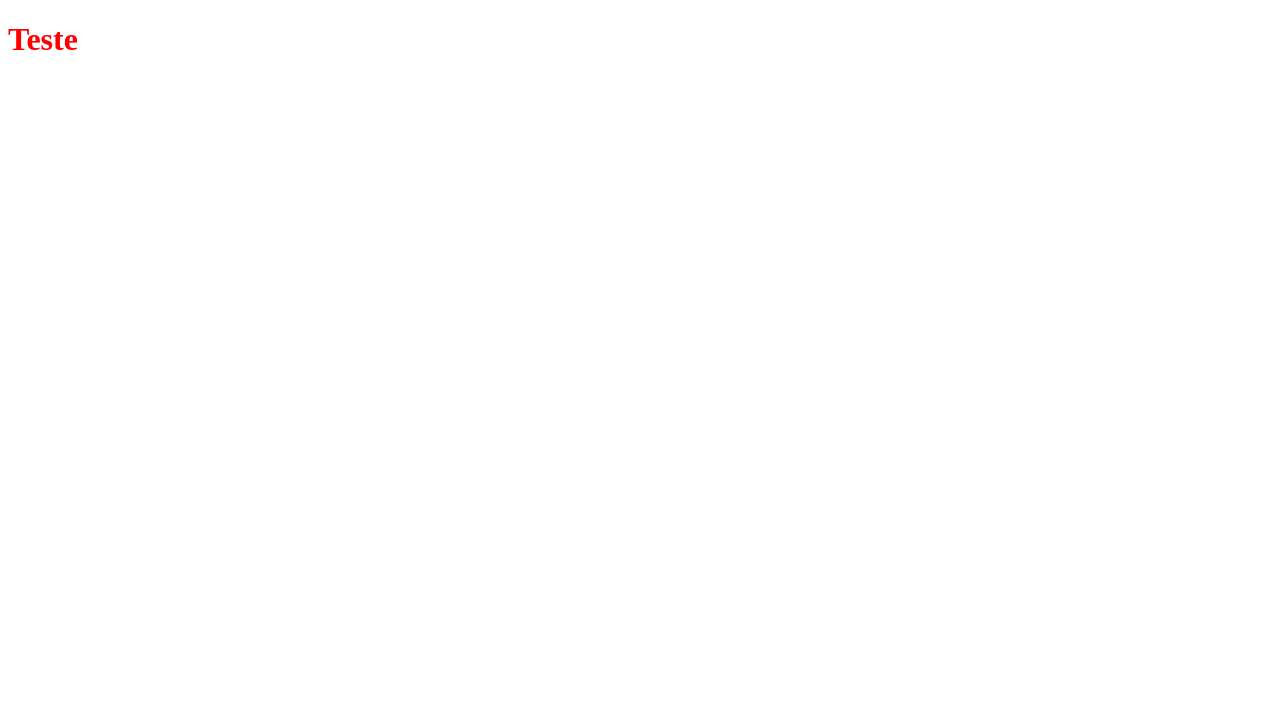
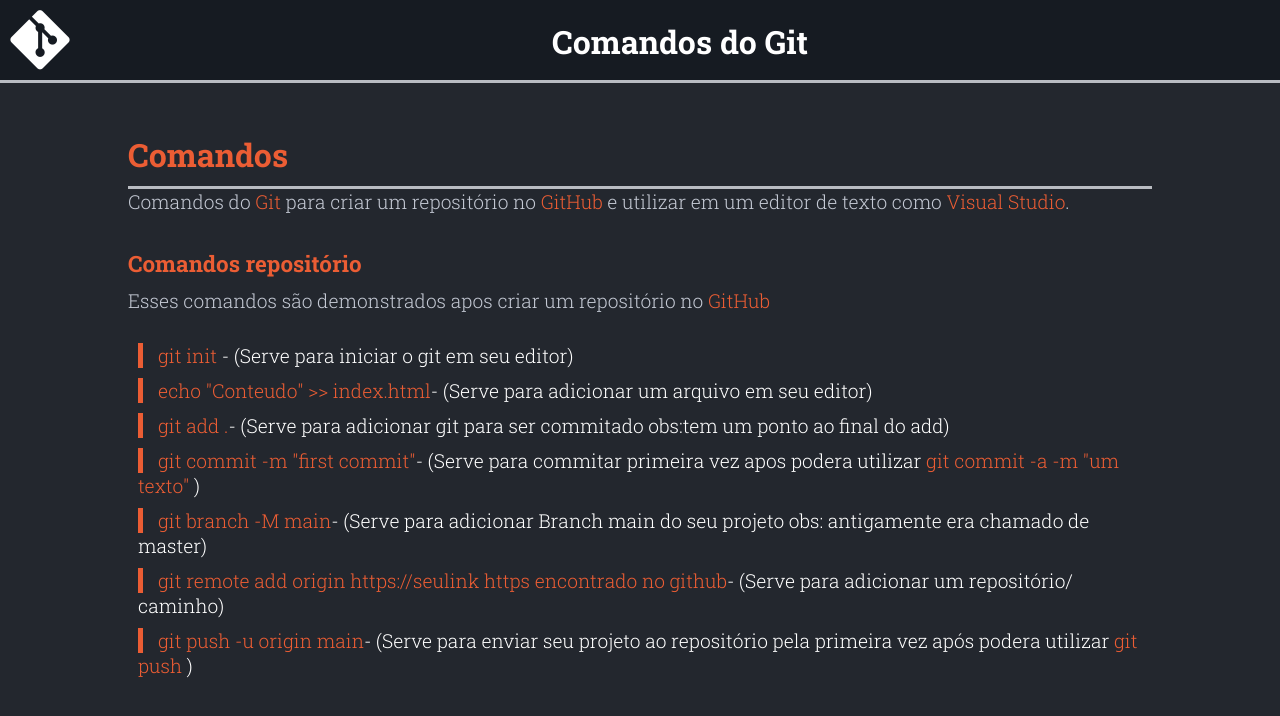
Before and after one commit to FlavioBrancalhao/gitcomand, a plain HTML site: page index.html in a window 1280 px wide. Drawn offline with nearby package versions, Linux system fonts and the light colour scheme.

Commit message:
Header e main parte 1

```diff
--- a/css/Css.css
+++ b/css/Css.css
@@ -1,3 +1,121 @@
-h1{
-    color: red;
+
+*{
+    margin: 0;
+    padding: 0;
+    font-family: 'Roboto', sans-serif;
+    font-family: 'Roboto Slab', serif;
 }
+/*variaveis*/
+:root{
+    --Text-title-color: #EB5D34;
+    --body-bg-color: #161B22;
+    --body-border-color: #b9bcc2;
+    --text-main-color: #C4C9D4;
+    --back-bg-color:#EB5D34;
+    --color-icone: #fff;
+}
+
+header{
+    display: flex;
+    flex-wrap: wrap;
+    flex-direction: row;
+
+    width: auto;
+    height: auto;
+    margin: auto;
+}
+#icon{
+    display: flex;
+    text-align: center;
+    height: auto;
+    justify-content: center;
+    width: auto;
+    flex: 0 ;
+    padding: 10px;
+    background-color: var(--body-bg-color);
+    color: var(--color-icone);
+    border-bottom: 3px solid var(--body-border-color);
+
+}
+#icon i{
+    font-size: 60px;
+
+
+}
+#title-header{
+    width: auto;
+    display: flex;
+    justify-content: center;
+    text-align: center;
+    flex: 1;
+}
+#title-header h1{
+    width: 100%;
+    height: auto;
+    text-align: center;
+    justify-content: center;
+    padding-top: 20px;
+    background-color: var(--body-bg-color);
+    color: var(--color-icone);
+    border-bottom: 3px solid var(--body-border-color);
+}
+main{
+    width: 100%;
+    min-height: 100vh;
+    background-color: #23272e;
+
+}
+#container{
+    width: 80%;
+    height: auto;
+    margin-left: 10%;
+    padding-top: 50px;
+}
+.title-hub{
+    width: 100%;
+    font-size: 2em;
+    font-weight: bold;
+    color: var(--Text-title-color);
+    padding-bottom: 10px;
+    border-bottom: solid 3px var(--body-border-color);
+}
+.description{
+    font-size: 1.2em;
+    color: var(--text-main-color);
+}
+.highlight{
+    color: var(--Text-title-color);
+}
+.bord{
+    color: var(--Text-title-color);
+    border-left: solid 5px var(--Text-title-color);
+    padding-left: 15px;
+}
+#comands{
+    width: 100%;
+    margin-top: 35px;
+    display: flex;
+    flex-wrap: wrap;
+
+}
+
+.comands2 ul{
+    padding-top: 20px;
+    list-style: none;
+}
+.comands2 ul li{
+    font-size: 1.2em;
+    color: var(--color-icone);
+
+    padding-left: 10px;
+    padding-top: 10px;
+    border-radius: 1px
+}
+.title-hub2{
+    width: 100%;
+    font-size: 1.4em;
+    font-weight: 700;
+    color: var(--Text-title-color);
+    padding-bottom: 10px;
+
+}
--- a/index.html
+++ b/index.html
@@ -5,9 +5,56 @@
     <meta http-equiv="X-UA-Compatible" content="IE=edge">
     <meta name="viewport" content="width=device-width, initial-scale=1.0">
     <link rel="stylesheet" href="css/Css.css">
+    <link rel="preconnect" href="https://fonts.googleapis.com">
+<link rel="preconnect" href="https://fonts.gstatic.com" crossorigin>
+<link href="https://fonts.googleapis.com/css2?family=Roboto+Slab:wght@100;200;300;700&family=Roboto:wght@100&display=swap" rel="stylesheet">
+<link rel="stylesheet" href="https://cdn.jsdelivr.net/gh/devicons/devicon@v2.15.1/devicon.min.css">
+<script type="module" src="https://unpkg.com/ionicons@5.5.2/dist/ionicons/ionicons.esm.js"></script>
+<script nomodule src="https://unpkg.com/ionicons@5.5.2/dist/ionicons/ionicons.js"></script>
     <title>Comandos do git</title>
 </head>
 <body>
-    <h1>Teste</h1>
+    <header>
+        <div id="icon">
+        <i class="devicon-git-plain"></i>
+    </div>
+    <div id="title-header">
+        <h1>Comandos do Git</h1>
+    </div>
+    </header>
+    <main>
+
+        <section id="container">
+            <div id="title">
+            <h1 class="title-hub">Comandos</h1>
+            <p class="description">Comandos do <span class="highlight"> Git</span> para criar um repositório no <span class="highlight">GitHub</span> e utilizar em um editor de texto como <span class="highlight">Visual Studio</span>. </p>
+        </div>
+        <div id="comands">
+            <h2 class="title-hub2">Comandos repositório</h2>
+            <p class="description">Esses comandos são demonstrados apos criar um repositório no <span class="highlight">GitHub</span></p>
+            <div class="comands2">
+                <ul>
+                    <li><span class="highlight bord">git init </span>- (Serve para iniciar o git em seu editor)</li>
+
+                    <li><span class="highlight bord">echo "Conteudo" >> index.html</span>- (Serve para adicionar um arquivo em seu editor)</li>
+
+                    <li><span class="highlight bord">git add .</span>- (Serve para adicionar git para ser commitado obs:tem um ponto ao final do add)</li>
+
+                    <li><span class="highlight bord">git commit -m "first commit"</span>- (Serve para commitar primeira vez apos podera utilizar <span class="highlight">git commit -a -m "um texto"</span> )</li>
+
+                    <li><span class="highlight bord">git branch -M main</span>- (Serve para adicionar Branch main do seu projeto obs: antigamente era chamado de master)</li>
+
+                    <li><span class="highlight bord">git remote add origin https://seulink https encontrado no github</span>- (Serve para adicionar um repositório/ caminho)</li>
+
+                    <li><span class="highlight bord">git push -u origin main</span>- (Serve para enviar seu projeto ao repositório pela primeira vez após podera utilizar <span class="highlight">git push</span> )</li>
+
+
+
+                </ul>
+            </div>
+        </div>
+        </section>
+
+    </main>
 </body>
 </html>
```
